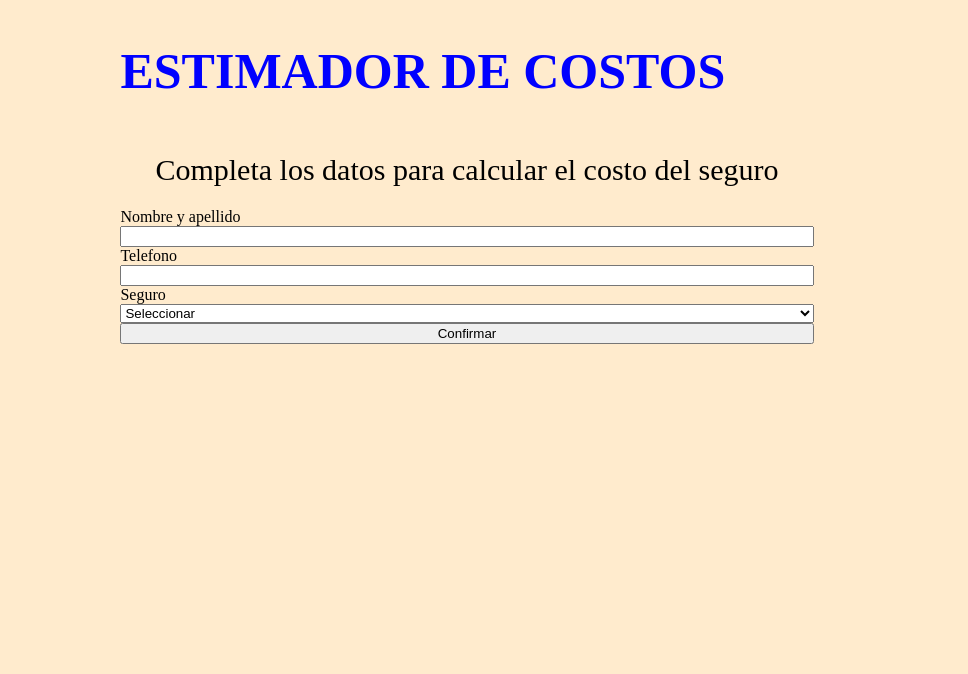
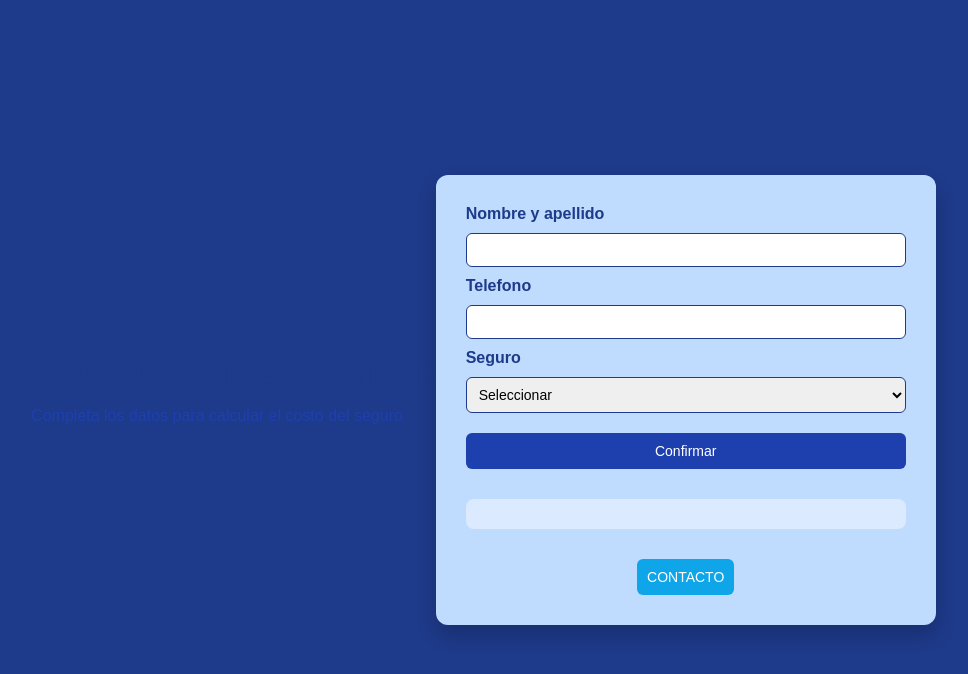
Before and after one commit to Lucasivan000/js, a plain HTML site: page index.html in a window 1280 px wide. Shown: the whole page, without its empty margins (173-1141 px from the left). Drawn offline with Linux system fonts and the light colour scheme.

Commit message:
css mejorado, y creacin de boton de contacto x MAIL

```diff
--- a/css/styles.css
+++ b/css/styles.css
@@ -1,32 +1,144 @@
-.opciones {
-    display: none;
+
+/*-*/
+* {
+    margin: 0;
+    padding: 0;
+    box-sizing: border-box;
+    font-family: Arial, Helvetica, sans-serif;
 }
 
+  /*-----*/
 .container {
-    display: grid;
-    grid-template-columns: auto;
-    grid-template-rows: 200px auto 200px;
-    background-color: blanchedalmond;
+    min-height: 100vh;
+    background-color: #1e3a8a; /* azul */
+    display: flex;
     justify-content: center;
+    align-items: center;
+}
+
+
+
+main {
+    background-color: #bfdbfe;
+    width: 500px;
+    padding: 30px;
+    border-radius: 12px;
+    box-shadow: 0 10px 20px rgba(0, 0, 0, 0.2);
+}
+
+/*header*/
+
+.header {
+    text-align: center;
+    margin-bottom: 20px;
 }
 
 .titulo {
-
-    font-size: 50px;
-    color:blue;
-
-
-
+    font-size: 36px;
+    color: #1e3a8a;
+    margin-bottom: 10px;
 }
 
 .instruccion {
-    font-size: 30px;
-    padding: 20px;
-    margin: 15px;
-    text-align: center;
+    font-size: 16px;
+    color: #1e40af;
 }
+
+/*estimador */
 
 .cargaDeDatos {
     display: flex;
     flex-direction: column;
+    gap: 10px;
 }
+
+label {
+    font-weight: bold;
+    color: #1e3a8a;
+}
+
+input,
+select {
+    padding: 8px;
+    border-radius: 6px;
+    border: 1px solid #1e3a8a;
+    font-size: 14px;
+}
+
+/*botones*/
+
+button {
+    margin-top: 10px;
+    padding: 10px;
+    background-color: #1e40af;
+    color: white;
+    border: none;
+    border-radius: 6px;
+    cursor: pointer;
+    font-size: 14px;
+}
+
+button:hover {
+    background-color: #1d4ed8;
+}
+
+/*menu oculo*/
+
+.opciones {
+    display: none;
+    margin-top: 15px;
+    padding: 15px;
+    background-color: #e0f2fe;
+    border-radius: 8px;
+}
+
+/*mensaje*/
+
+#calculoFinal {
+    margin-top: 20px;
+    padding: 15px;
+    background-color: #dbeafe;
+    border-radius: 8px;
+    font-weight: bold;
+    color: #1e3a8a;
+    text-align: center;
+}
+
+/*boton de mail*/
+
+.contacto {
+    margin-top: 20px;
+    display: flex;
+    justify-content: center;
+}
+
+.estiloBotonEmail {
+    background-color: #0ea5e9;
+}
+
+.estiloBotonEmail:hover {
+    background-color: #0284c7;
+}
+
+/*celular*/
+
+@media (max-width: 600px) {
+
+    main {
+        width: 90%;
+        padding: 20px;
+    }
+
+    .titulo {
+        font-size: 26px;
+    }
+
+    .instruccion {
+        font-size: 14px;
+    }
+
+    button {
+        font-size: 13px;
+        padding: 8px;
+    }
+}
--- a/index.html
+++ b/index.html
@@ -67,6 +67,9 @@
 
 
         </section>
+        <section class="contacto">
+            <button type="button" id="botonEmail" class="estiloBotonEmail">CONTACTO</button>
+        </section>
 
 
 
--- a/main.js
+++ b/main.js
@@ -21,6 +21,7 @@ const metrosViv = document.getElementById("metrosVivienda");
 
 
 const resultadoCalculo = document.getElementById("calculoFinal");
+const botonDeContacto = document.getElementById("botonEmail");
 
 //boton de CONFIRMAR DATOS
 boton.addEventListener("click", function() {
@@ -55,7 +56,7 @@ botonA.addEventListener("click", function() {
         } else if (anioModeloAuto <= 2015 && anioModeloAuto >= 2000 ) {
             cuota = 0.04;
         } else {
-            mensaje = "No asegurable por el Año Modelo";
+            mensaje = "No asegurable por el Año Modelo || Modelo Año Inexistente";
         }
 
         let resultado = null;
@@ -107,7 +108,7 @@ botonM.addEventListener("click", function() {
         } else if (anioModeloMoto <= 2015 && anioModeloMoto >= 2006){
             cuota = 0.02;
         } else {
-            mensaje = "No asegurable por el Año Modelo";
+            mensaje = "No asegurable por el Año Modelo || Modelo Año inexistente";
             return
         }
 
@@ -167,7 +168,7 @@ botonV.addEventListener("click", function() {
 
         }
         guardarDatos(datos);
-        console.log(datos);
+
 
         resultadoCalculo.textContent = "Hola " +nombreUsuario +" El valor menusal estimado es de $" + resultado;
     }
@@ -188,3 +189,18 @@ function guardarDatos(datos) {
     cotizaciones.push(datos);
     localStorage.setItem("pidioCotizacion", JSON.stringify(cotizaciones));
 }
+
+
+// Boton de contacto por email
+
+botonEmail.addEventListener("click", function(){
+    let email = "seguroquenose@seguros.com";
+    let asunto = "presupuesto";
+    let mensajeEmail = " Hola, quiero informacion";
+
+
+    window.location.href =
+        "mailto:" + email +
+        "?subject=" + asunto +
+        "&body=" + mensajeEmail;
+});
```
